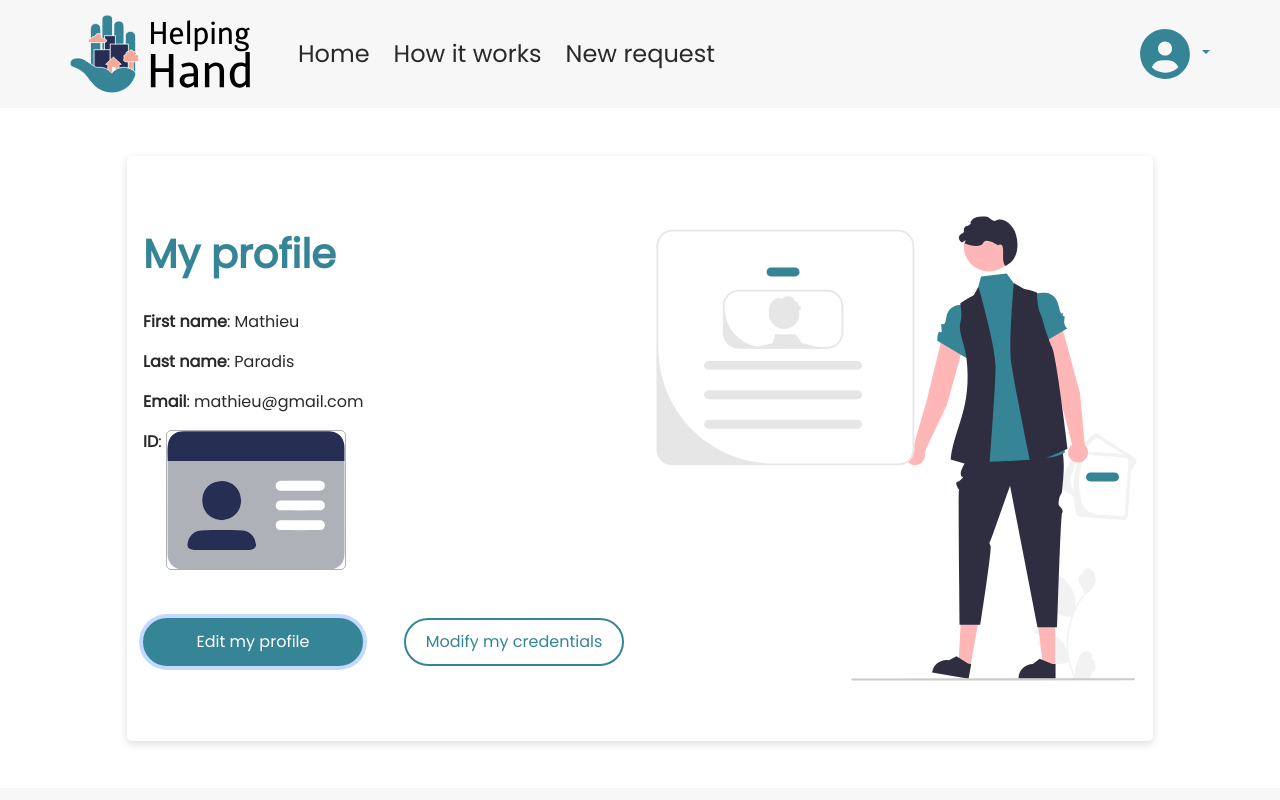
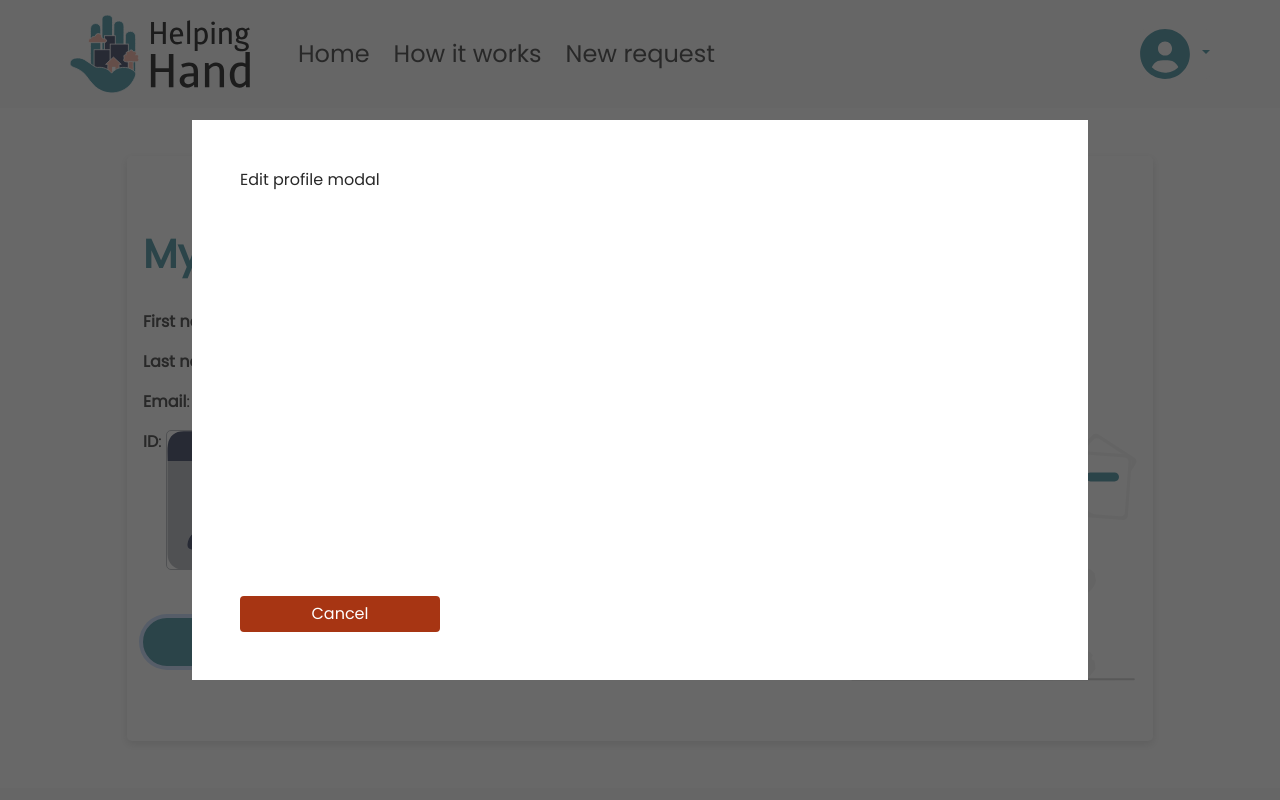
Before and after one commit to MathieuParadis/helping-hand, a React (Create React App) app: page /my-profile in a window 1280 px wide. Both pictures are taken after a click on the button "Edit my profile". Shown: the top 800 px of the page. Built offline with nearby package versions, Linux system fonts and the light colour scheme; what pigeon-maps would draw is missing.

Commit message:
Edited EditProfileModal

```diff
--- a/src/components/EditProfileModal.jsx
+++ b/src/components/EditProfileModal.jsx
@@ -1,9 +1,26 @@
+// CONFIG IMPORTS
 import React from 'react';
 
 const EditProfileModal = () => {
+  const editProfileModal = document.querySelector(".edit-profile-modal");
+
+  const closeEditProfileModal = () => {
+    editProfileModal.style.visibility = "hidden";
+    document.querySelector("body").classList.remove("clicked");
+  }
+
   return (
     <div className="edit-profile-modal">
+      <div className="edit-profile-modal-overlay"></div>
+      <div className="edit-profile-modal-white-bg">
+        <div className="edit-profile-modal-content d-flex flex-column justify-content-between p-3 p-sm-4 p-md-5">
+          <div>
+            Edit profile modal
+          </div>
+          <button className="btn button-danger button-chat p-1" onClick={() => closeEditProfileModal()}>Cancel</button>
 
+        </div>
+      </div>
     </div>
   );
 };
--- a/src/components/ShowRequestModal.jsx
+++ b/src/components/ShowRequestModal.jsx
@@ -1,5 +1,5 @@
 // CONFIG IMPORTS
-import React, {useState, useEffect} from 'react';
+import React from 'react';
 
 const ShowRequestModal = ({request}) => {
   const modal = document.querySelector(".show-request-modal");
@@ -33,7 +33,6 @@ const ShowRequestModal = ({request}) => {
               <p className="mb-4"><strong>Description: </strong>{request.request.description}</p>
             </div>
             <button className="btn button-primary button-chat p-1" onClick={() => openChat()} >Volunteer</button>
-
           </div>
         )}
       </div>
--- a/src/pages/MapRequests.jsx
+++ b/src/pages/MapRequests.jsx
@@ -44,10 +44,6 @@ const MapRequests = () => {
     setZoom(12);
   }
 
-  const close = () => {
-    closeBubbleRequestInfo();
-  }
-
   const openModal = () => {
     let modal = document.querySelector(".show-request-modal");
     modal.style.visibility = 'visible';
@@ -91,7 +87,7 @@ const MapRequests = () => {
                       {
                         currentRequest &&
                         <>
-                          <p className="close-button pointer h5 text-secondary" onClick={() => close()}>x</p>
+                          <p className="close-button pointer h5 text-secondary" onClick={() => closeBubbleRequestInfo()}>x</p>
                           <h5 className="">{currentRequest.request.title}</h5>
                           <p className="m-0"><strong>Type: </strong>{currentRequest.request.type}</p>
                           <p className="m-0"><strong>Location: </strong>{currentRequest.request.location}</p>
--- a/src/pages/Profile.jsx
+++ b/src/pages/Profile.jsx
@@ -11,7 +11,9 @@ import id_icon from '../assets/logos/id_logo.svg';
 
 const Profile = () => {
   const openEditProfileModal = (e) => {
-    alert("opening edit profile modal");
+    let editProfileModal = document.querySelector(".edit-profile-modal");
+    editProfileModal.style.visibility = 'visible';
+    document.querySelector("body").classList.add("clicked");
   }
 
   const openModifyCredentialsModal = (e) => {
--- a/src/styles/components/_editProfileModal.scss
+++ b/src/styles/components/_editProfileModal.scss
@@ -11,7 +11,7 @@
   visibility: hidden;
   opacity: 1;
 
-  .modal-overlay {
+  .edit-profile-modal-overlay {
     position: fixed;
     top: 0;
     left: 0;
@@ -22,7 +22,7 @@
     opacity: 0.7;
   }
 
-  .modal-white-bg {
+  .edit-profile-modal-white-bg {
     display: flex;
     min-height: 70vh;
     width: 70%;
@@ -32,7 +32,7 @@
     overflow: hidden;
     position:relative;
 
-    .modal-content {
+    .edit-profile-modal-content {
       position: absolute;
       height: 100%;
       top: 0;
```
